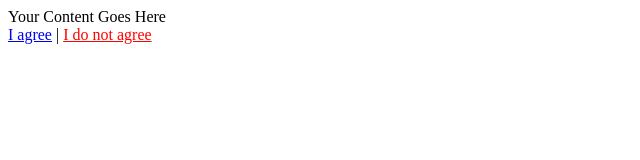
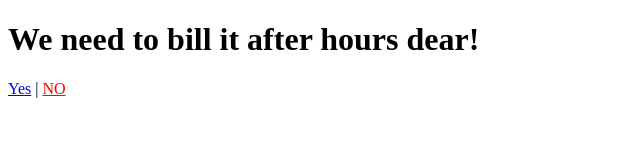
Before and after one commit to jbeals12/jbeals12.github.io, a plain HTML site: page index.html in a window 1280 px wide. Shown: the whole page, without its empty margins (0-640 px from the left). Drawn offline with nearby package versions, Linux system fonts and the light colour scheme.

Commit message:
Update index.html

```diff
--- a/index.html
+++ b/index.html
@@ -7,13 +7,12 @@
 <body>
 <div id="boxes">
   <div id="dialog" class="window">
-    Your Content Goes Here
-    <div id="popupfoot"> <a href="#" class="close agree">I agree</a> | <a class="agree"style="color:red;" href="#">I do not agree</a> </div>
+    <h1>We need to bill it after hours dear!</h1>
+    <div id="popupfoot"> <a href="#" class="close agree">Yes</a> | <a class="agree"style="color:red;" href="#">NO</a> </div>
   </div>
   <div id="mask"></div>
 </div>
-
+<script src="//ajax.googleapis.com/ajax/libs/jquery/1.11.1/jquery.js"></script>
 </body>
-  <script src="//ajax.googleapis.com/ajax/libs/jquery/1.11.1/jquery.js"></script>
   <script src="function.js"></script>
 </html>
```
